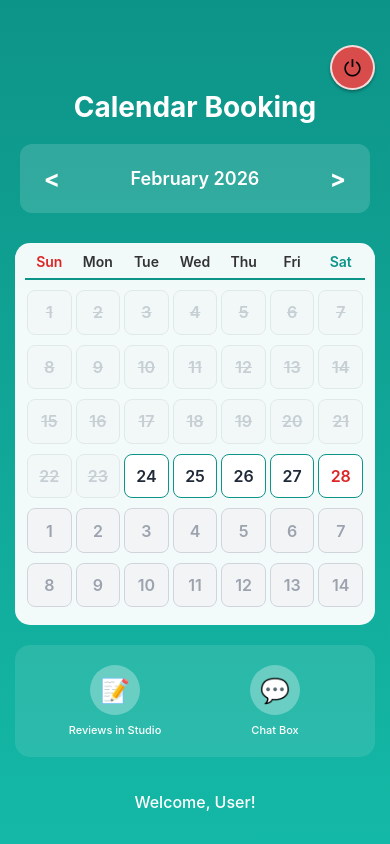
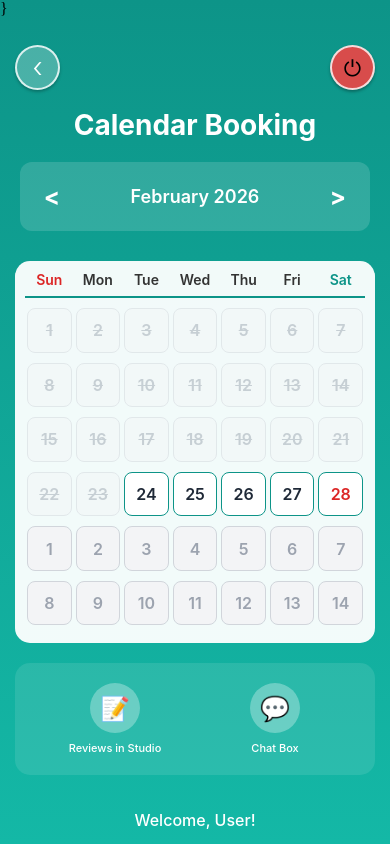
Before and after one commit to LeeDev428/iluna-studio_photobooth-system, a React Native app in the folder mobile-app/: screen /Dashboard in a window 390 px wide. Built offline with nearby package versions, Linux system fonts and the light colour scheme.

Commit message:
Update DashboardScreen.js

```diff
--- a/mobile-app/src/screens/DashboardScreen.js
+++ b/mobile-app/src/screens/DashboardScreen.js
@@ -164,7 +164,16 @@ export default function DashboardScreen({ route, navigation }) {
         colors={['#0D9488', '#14B8A6']}
         style={styles.gradient}
       >
-        {/* Logout Button - Top Right */}
+        {/* Back Button - Top Left */}
+        <TouchableOpacity
+          onPress={() => navigation.navigate('CustomerHome', { user })}
+          style={styles.backButton}
+          activeOpacity={0.7}
+        >
+          <Text style={styles.backIcon}>‹</Text>
+        </TouchableOpacity>
+
+        {/* Logout Button - Top Right */}}
         <TouchableOpacity
           onPress={handleLogout}
           style={styles.logoutButton}
@@ -300,6 +309,32 @@ const styles = StyleSheet.create({
   },
   scrollView: {
     flex: 1,
+  },
+  backButton: {
+    position: 'absolute',
+    top: 45,
+    left: 15,
+    backgroundColor: 'rgba(255, 255, 255, 0.25)',
+    width: 45,
+    height: 45,
+    borderRadius: 22.5,
+    justifyContent: 'center',
+    alignItems: 'center',
+    borderWidth: 2,
+    borderColor: 'rgba(255, 255, 255, 0.8)',
+    zIndex: 1000,
+    shadowColor: '#000',
+    shadowOffset: { width: 0, height: 2 },
+    shadowOpacity: 0.25,
+    shadowRadius: 3,
+    elevation: 5,
+  },
+  backIcon: {
+    color: '#FFFFFF',
+    fontSize: 28,
+    fontWeight: '300',
+    lineHeight: 32,
+    marginTop: -2,
   },
   logoutButton: {
     position: 'absolute',
```
